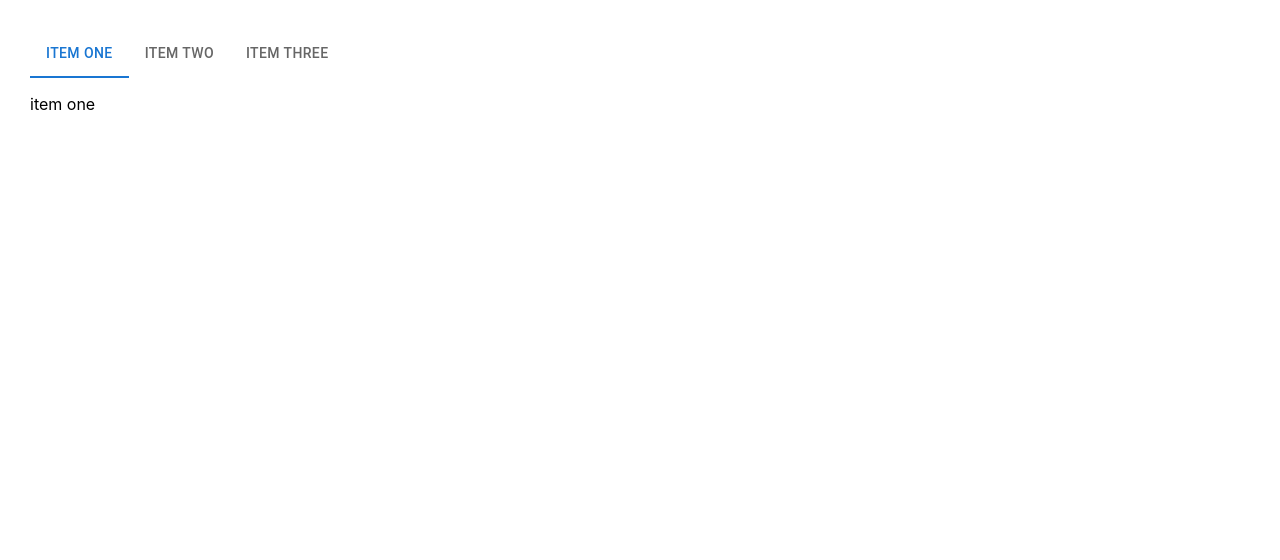
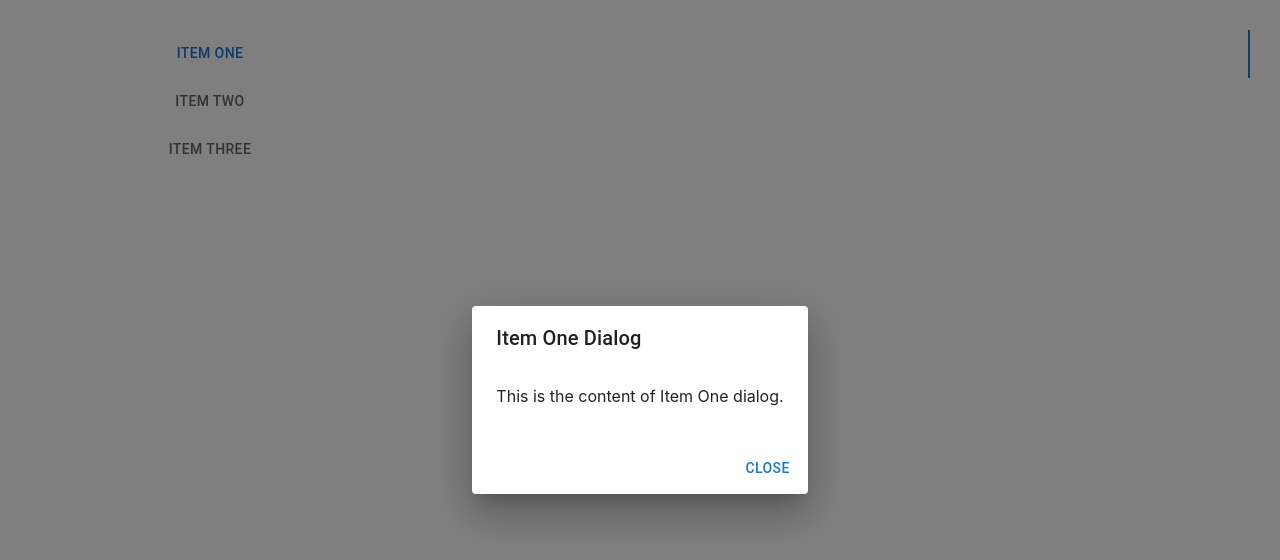
Before and after one commit to Anu8050/ReactApp_task, a React (Create React App) app: page /itempage in a window 1280 px wide. Both pictures are taken after a click on the tab "ITEM ONE". Shown: the top 560 px of the page. Built offline with nearby package versions, Linux system fonts and the light colour scheme.

Commit message:
#1
Change the top tab into left side tab in item page. -> fixed.

```diff
--- a/package.json
+++ b/package.json
@@ -6,6 +6,7 @@
     "@emotion/react": "^11.11.1",
     "@emotion/styled": "^11.11.0",
     "@material-ui/core": "^4.12.4",
+    "@material-ui/lab": "^4.0.0-alpha.61",
     "@mui/icons-material": "^5.14.0",
     "@mui/material": "^5.14.0",
     "@mui/styled-engine": "^5.13.2",
--- a/src/Components/itempage.js
+++ b/src/Components/itempage.js
@@ -1,29 +1,40 @@
 import React, { useState } from 'react';
-import {Box, Tabs, Tab} from '@mui/material';
+import { Box, Tabs, Tab, Dialog, DialogTitle, DialogContent, DialogActions, Button } from '@mui/material';
 
 function Itempage() {
   const [value, setValue] = useState(0);
+  const [dialogOpen, setDialogOpen] = useState(false);
 
-    //This method is for setting tab value.
-    const handleChange = (event, newValue) =>
-    {
+  const handleChange = (event, newValue) => {
     setValue(newValue);
   };
+
+  const openDialog = () => {
+    setDialogOpen(true);
+  };
+
+  const closeDialog = () => {
+    setDialogOpen(false);
+  };
+
   return (
     <div className='itempage'>
-      <Tabs value={value} onChange={handleChange} aria-label="Item Tabs" >
-        <Tab label="Item One" />
+      <Tabs orientation="vertical" value={value} onChange={handleChange} aria-label="Item Tabs">
+        <Tab label="Item One" onClick={openDialog} />
         <Tab label="Item Two" />
         <Tab label="Item Three" />
       </Tabs>
-      <Box style={{ display: 'flex', alignItems: 'flex-start' }}>
-        {value === 0 && <p>item one</p>}
-        {value === 1 && <p>item two</p>}
-        {value === 2 && <p>item three</p>}
-      </Box>
-
-
+      <Dialog open={dialogOpen} onClose={closeDialog}>
+        <DialogTitle>Item One Dialog</DialogTitle>
+        <DialogContent>
+          <p>This is the content of Item One dialog.</p>
+        </DialogContent>
+        <DialogActions>
+          <Button onClick={closeDialog} color="primary">Close</Button>
+        </DialogActions>
+      </Dialog>
     </div>
   );
 }
+
 export default Itempage;
```
Lines whose indentation alone changed are shown as unchanged.
